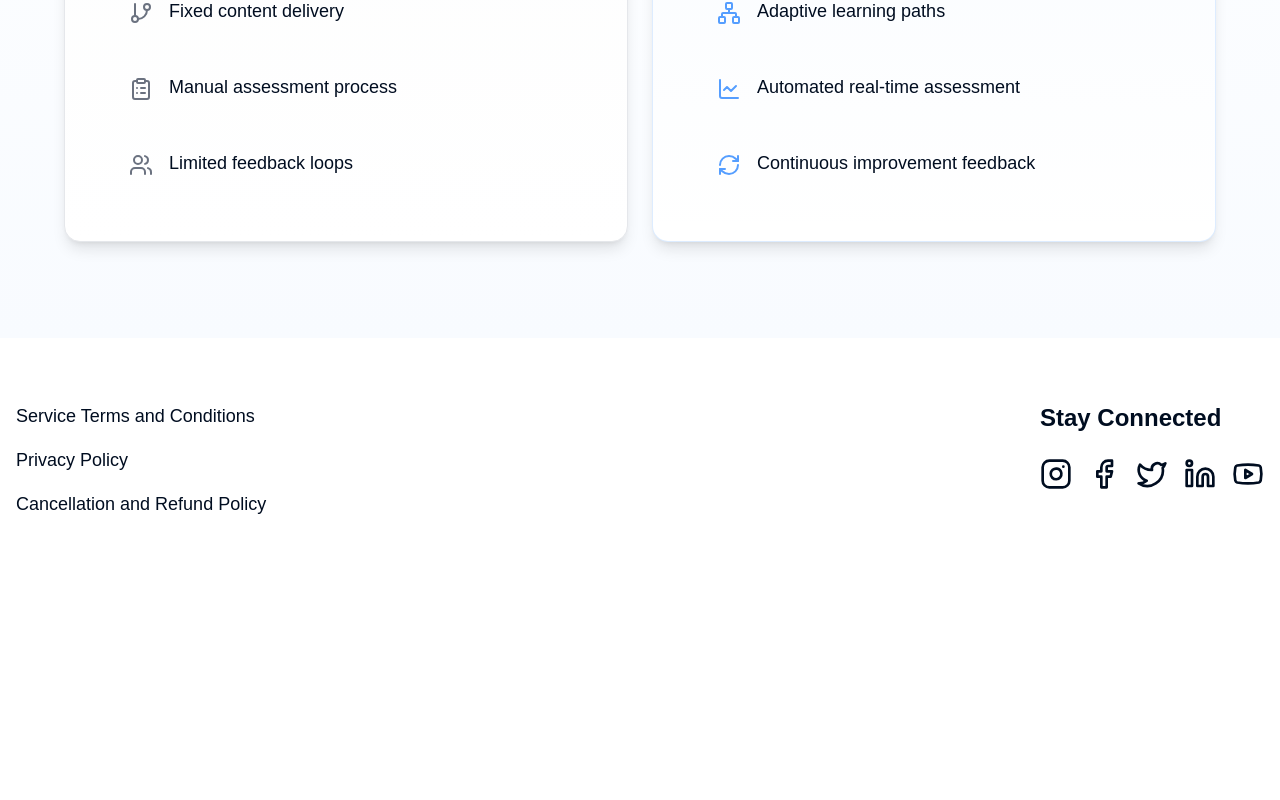
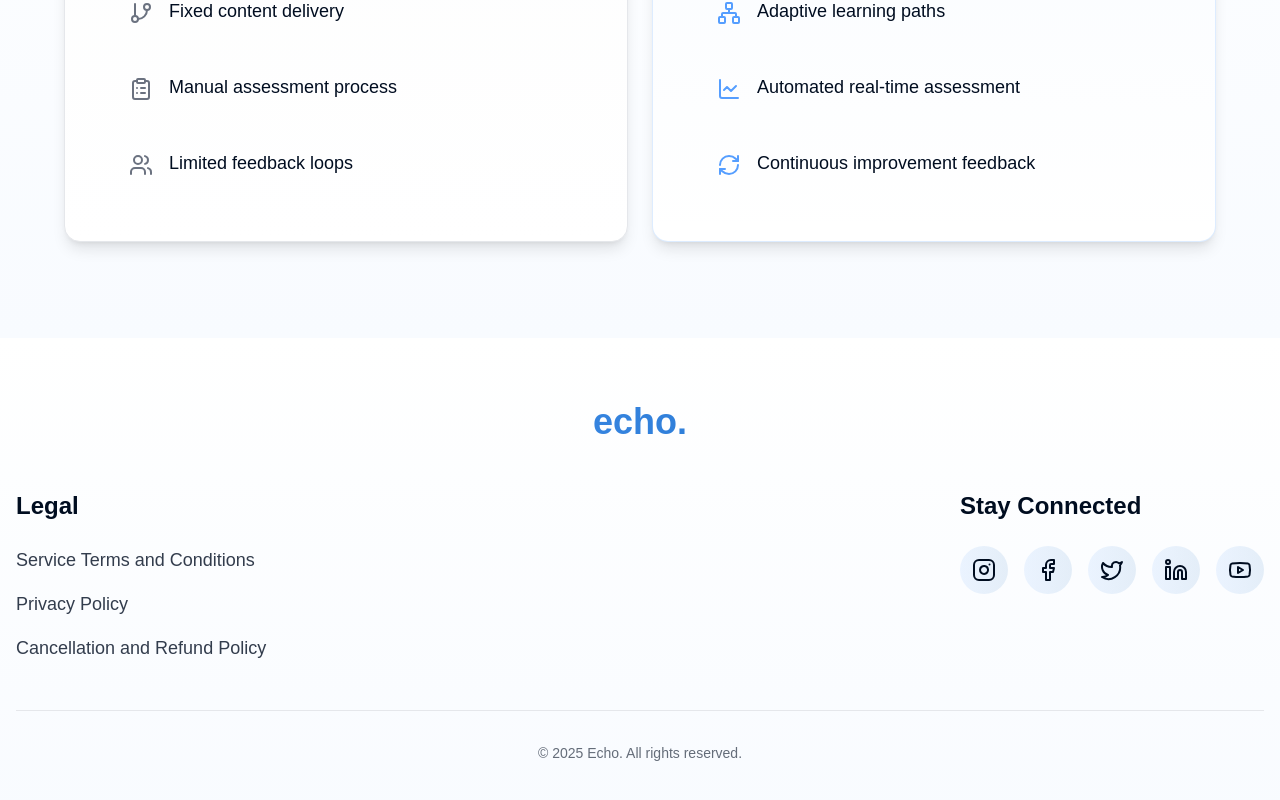
Before and after one commit to 10xR-AI/try-echo, a Next.js app: page / in a window 1280 px wide. Shown: the part 1284-2084 px from the top of the page. Before the commit the page ends 1866 px from the top, so only its background shows below. Built offline with nearby package versions, Linux system fonts and the light colour scheme.

Commit message:
enhance footer

```diff
--- a/app/components/Footer.tsx
+++ b/app/components/Footer.tsx
@@ -1,67 +1,119 @@
+"use client"
+
 import Link from "next/link"
 import { Instagram, Facebook, Twitter, Linkedin, Youtube } from "lucide-react"
+import { motion } from "framer-motion"
 
 export default function Footer() {
+  const container = {
+    hidden: { opacity: 0 },
+    show: {
+      opacity: 1,
+      transition: {
+        staggerChildren: 0.1,
+      },
+    },
+  }
+
+  const item = {
+    hidden: { opacity: 0, y: 20 },
+    show: { opacity: 1, y: 0 },
+  }
+
+  const socialIcons = [
+    { icon: Instagram, href: "#instagram", label: "Follow us on Instagram" },
+    { icon: Facebook, href: "#facebook", label: "Follow us on Facebook" },
+    { icon: Twitter, href: "#twitter", label: "Follow us on Twitter" },
+    { icon: Linkedin, href: "#linkedin", label: "Follow us on LinkedIn" },
+    { icon: Youtube, href: "#youtube", label: "Subscribe to our YouTube channel" },
+  ]
+
   return (
-    <footer className="bg-white py-12 md:py-16">
+    <footer className="relative bg-gradient-to-b from-white to-[#F8FBFF] py-12 md:py-16">
       <div className="container mx-auto px-4">
-        <div className="flex flex-col md:flex-row md:justify-between gap-8 md:gap-16">
+        <div className="mb-12 text-center">
+          <motion.div
+            initial={{ scale: 0.95, opacity: 0 }}
+            animate={{ scale: 1, opacity: 1 }}
+            transition={{ duration: 0.5 }}
+            className="text-4xl font-bold bg-gradient-to-r from-[#559EFF] to-[#1065BA] bg-clip-text text-transparent"
+          >
+            echo.
+          </motion.div>
+        </div>
+
+        <motion.div
+          variants={container}
+          initial="hidden"
+          animate="show"
+          className="flex flex-col md:flex-row md:justify-between gap-8 md:gap-16"
+        >
           {/* Legal Links */}
-          <div className="space-y-4">
-            <Link href="/terms" className="block text-lg text-rich-black hover:text-blue-primary transition-colors">
-              Service Terms and Conditions
-            </Link>
-            <Link href="/privacy" className="block text-lg text-rich-black hover:text-blue-primary transition-colors">
-              Privacy Policy
-            </Link>
-            <Link href="/refund" className="block text-lg text-rich-black hover:text-blue-primary transition-colors">
-              Cancellation and Refund Policy
-            </Link>
-          </div>
+          <motion.div variants={item} className="space-y-4">
+            <h3 className="text-2xl font-semibold text-rich-black mb-6">Legal</h3>
+            <div className="space-y-4">
+              {["Service Terms and Conditions", "Privacy Policy", "Cancellation and Refund Policy"].map(
+                (text, index) => (
+                  <Link
+                    key={index}
+                    href={`/${text.toLowerCase().replace(/\s+/g, "-")}`}
+                    className="group block text-lg text-rich-black/80 transition-colors hover:text-[#559EFF]"
+                  >
+                    <span className="inline-flex items-center">
+                      <span className="relative">
+                        {text}
+                        <span className="absolute bottom-0 left-0 h-0.5 w-0 bg-gradient-to-r from-[#559EFF] to-[#1065BA] transition-all duration-300 group-hover:w-full" />
+                      </span>
+                      <motion.span
+                        initial={{ opacity: 0, x: -10 }}
+                        whileHover={{ opacity: 1, x: 0 }}
+                        transition={{ duration: 0.2 }}
+                        className="ml-2"
+                      >
+                        →
+                      </motion.span>
+                    </span>
+                  </Link>
+                ),
+              )}
+            </div>
+          </motion.div>
 
           {/* Social Links */}
-          <div className="space-y-6">
+          <motion.div variants={item} className="space-y-6">
             <h3 className="text-2xl font-semibold text-rich-black">Stay Connected</h3>
-            <div className="flex gap-4">
-              {/* Replace these Lucide icons with your SVGs */}
-              <Link
-                href="#instagram"
-                className="text-rich-black hover:text-blue-primary transition-colors"
-                aria-label="Follow us on Instagram"
-              >
-                <Instagram className="w-8 h-8" />
-              </Link>
-              <Link
-                href="#facebook"
-                className="text-rich-black hover:text-blue-primary transition-colors"
-                aria-label="Follow us on Facebook"
-              >
-                <Facebook className="w-8 h-8" />
-              </Link>
-              <Link
-                href="#twitter"
-                className="text-rich-black hover:text-blue-primary transition-colors"
-                aria-label="Follow us on Twitter"
-              >
-                <Twitter className="w-8 h-8" />
-              </Link>
-              <Link
-                href="#linkedin"
-                className="text-rich-black hover:text-blue-primary transition-colors"
-                aria-label="Follow us on LinkedIn"
-              >
-                <Linkedin className="w-8 h-8" />
-              </Link>
-              <Link
-                href="#youtube"
-                className="text-rich-black hover:text-blue-primary transition-colors"
-                aria-label="Subscribe to our YouTube channel"
-              >
-                <Youtube className="w-8 h-8" />
-              </Link>
-            </div>
-          </div>
-        </div>
+            <motion.div variants={container} initial="hidden" animate="show" className="flex gap-4">
+              {socialIcons.map(({ icon: Icon, href, label }) => (
+                <motion.div key={href} whileHover={{ scale: 1.1 }} whileTap={{ scale: 0.95 }}>
+                  <Link
+                    href={href}
+                    className="group relative flex h-12 w-12 items-center justify-center rounded-full bg-gradient-to-r from-[#559EFF]/10 to-[#1065BA]/10 transition-all duration-300 hover:from-[#559EFF] hover:to-[#1065BA]"
+                    aria-label={label}
+                  >
+                    <Icon className="h-6 w-6 text-rich-black transition-colors duration-300 group-hover:text-white" />
+                  </Link>
+                </motion.div>
+              ))}
+            </motion.div>
+          </motion.div>
+        </motion.div>
+
+        {/* Copyright */}
+        <motion.div
+          initial={{ opacity: 0, y: 20 }}
+          animate={{ opacity: 1, y: 0 }}
+          transition={{ delay: 0.5 }}
+          className="mt-12 pt-8 border-t border-gray-200"
+        >
+          <p className="text-center text-sm text-rich-black/60">
+            © {new Date().getFullYear()} Echo. All rights reserved.
+          </p>
+        </motion.div>
+      </div>
+
+      {/* Background Decoration */}
+      <div className="pointer-events-none absolute inset-0 overflow-hidden">
+        <div className="absolute bottom-0 left-1/2 h-[500px] w-[500px] -translate-x-1/2 translate-y-1/2 bg-gradient-radial from-[#66ABFF]/5 to-transparent" />
       </div>
     </footer>
   )
```
